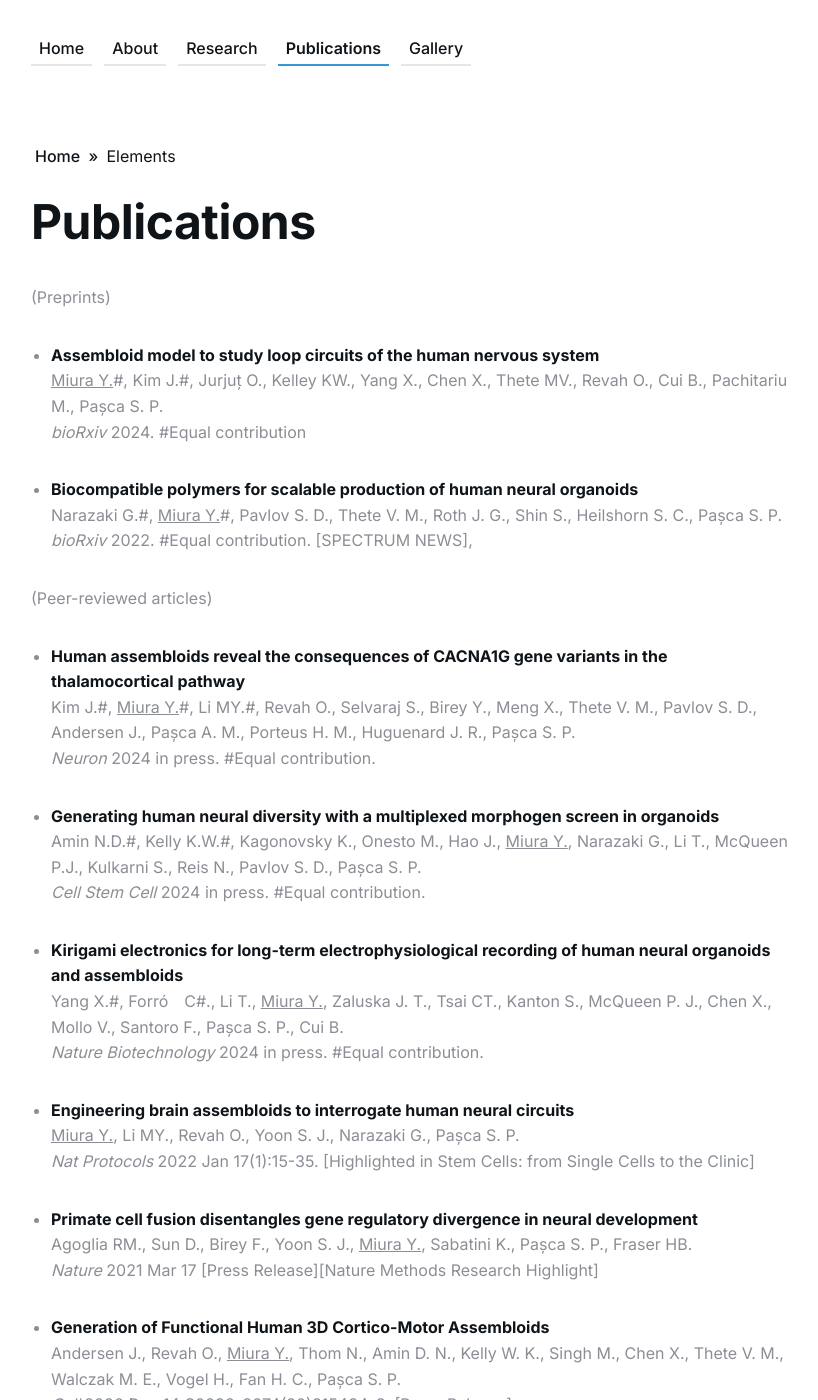
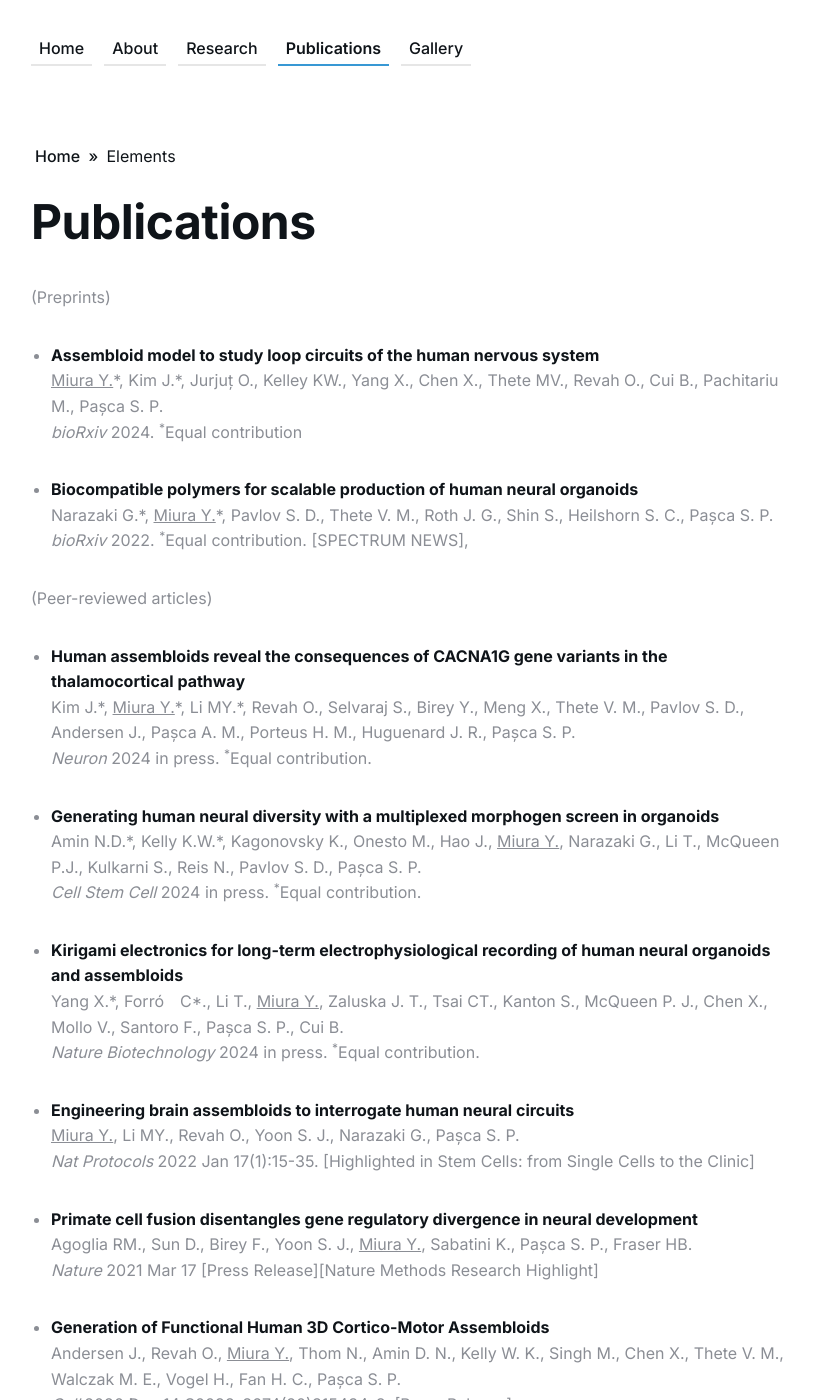
Before and after one commit to ykmiura/ykmiura.github.io, a Jekyll site: the page built from _pages/elements.md, in a window 1280 px wide and 1400 px high. Shown: the whole window, without its empty margins (229-1047 px from the left). Built offline with Jekyll 4.4.1, drawn with Linux system fonts in a browser that asks for light colours; some of the changed text lies outside the part shown.

```diff
--- a/_pages/elements.md
+++ b/_pages/elements.md
@@ -7,25 +7,25 @@ page_cover:
 ---
 (Preprints)
 * **Assembloid model to study loop circuits of the human nervous system**<br>
-<ins>Miura Y.</ins>#, Kim J.#, Jurjuț O., Kelley KW., Yang X., Chen X., Thete MV., Revah O., Cui B., Pachitariu M., Pașca S. P.<br>
-*bioRxiv* 2024. #Equal contribution
+<ins>Miura Y.</ins>\*, Kim J.\*, Jurjuț O., Kelley KW., Yang X., Chen X., Thete MV., Revah O., Cui B., Pachitariu M., Pașca S. P.<br>
+*bioRxiv* 2024. <sup>\*</sup>Equal contribution
 
 * **Biocompatible polymers for scalable production of human neural organoids**<br>
-Narazaki G.#, <ins>Miura Y.</ins>#, Pavlov S. D., Thete V. M., Roth J. G., Shin S., Heilshorn S. C., Pașca S. P.<br>
-*bioRxiv* 2022. #Equal contribution. [SPECTRUM NEWS],
+Narazaki G.\*, <ins>Miura Y.</ins>\*, Pavlov S. D., Thete V. M., Roth J. G., Shin S., Heilshorn S. C., Pașca S. P.<br>
+*bioRxiv* 2022. <sup>\*</sup>Equal contribution. [SPECTRUM NEWS],
 
 (Peer-reviewed articles)
 * **Human assembloids reveal the consequences of CACNA1G gene variants in the thalamocortical pathway**<br>
-Kim J.#, <ins>Miura Y.</ins>#, Li MY.#, Revah O., Selvaraj S., Birey Y., Meng X., Thete V. M., Pavlov S. D., Andersen J., Pașca A. M., Porteus H. M., Huguenard J. R., Pașca S. P.<br>
-*Neuron* 2024 in press. #Equal contribution.
+Kim J.\*, <ins>Miura Y.</ins>\*, Li MY.\*, Revah O., Selvaraj S., Birey Y., Meng X., Thete V. M., Pavlov S. D., Andersen J., Pașca A. M., Porteus H. M., Huguenard J. R., Pașca S. P.<br>
+*Neuron* 2024 in press. <sup>\*</sup>Equal contribution.
 
 * **Generating human neural diversity with a multiplexed morphogen screen in organoids**<br>
-Amin N.D.#, Kelly K.W.#, Kagonovsky K., Onesto M., Hao J., <ins>Miura Y.</ins>, Narazaki G., Li T., McQueen P.J., Kulkarni S., Reis N., Pavlov S. D., Pașca S. P.<br>
-*Cell Stem Cell* 2024 in press. #Equal contribution.
+Amin N.D.\*, Kelly K.W.\*, Kagonovsky K., Onesto M., Hao J., <ins>Miura Y.</ins>, Narazaki G., Li T., McQueen P.J., Kulkarni S., Reis N., Pavlov S. D., Pașca S. P.<br>
+*Cell Stem Cell* 2024 in press. <sup>\*</sup>Equal contribution.
 
 * **Kirigami electronics for long-term electrophysiological recording of human neural organoids and assembloids**<br>
-Yang X.#, Forró　C#., Li T., <ins>Miura Y.</ins>, Zaluska J. T., Tsai CT., Kanton S., McQueen P. J., Chen X., Mollo V., Santoro F., Pașca S. P., Cui B.<br>
-*Nature Biotechnology* 2024 in press. #Equal contribution.
+Yang X.\*, Forró　C\*., Li T., <ins>Miura Y.</ins>, Zaluska J. T., Tsai CT., Kanton S., McQueen P. J., Chen X., Mollo V., Santoro F., Pașca S. P., Cui B.<br>
+*Nature Biotechnology* 2024 in press. <sup>\*</sup>Equal contribution.
 
 * **Engineering brain assembloids to interrogate human neural circuits**<br>
 <ins>Miura Y.</ins>, Li MY., Revah O., Yoon S. J., Narazaki G., Pașca S. P.<br>
@@ -60,12 +60,12 @@ Ngo Thai Bich V., Hongu T., <ins>Miura Y.</ins>, Katagiri N., Ohbayashi N., Yama
 *Biochem Biophys Res Commun*. 2017 Nov 18;493(2):1089-1094.
 
 * **The small G protein Arf6 expressed in keratinocytes by HGF stimulation is a regulator for skin wound healing**<br>
-<ins>Miura Y.</ins>#, Ngo Thai Bich V.#, Furuya M., Hasegawa H., Takahashi S., Katagiri N., Hongu T., Funakoshi Y., Ohbayashi N., Kanaho Y.<br>
-*Sci Rep*. 2017 Apr 21;7:46649. <sup>*</sup>Equal contribution.
+<ins>Miura Y.</ins>\*, Ngo Thai Bich V.\*, Furuya M., Hasegawa H., Takahashi S., Katagiri N., Hongu T., Funakoshi Y., Ohbayashi N., Kanaho Y.<br>
+*Sci Rep*. 2017 Apr 21;7:46649. <sup>\*</sup>Equal contribution.
 
 * **ACAP3 regulates neurite outgrowth through its GAP activity specific to Arf6 in mouse hippocampal neurons**<br>
-<ins>Miura Y.</ins>#, Hongu T.#, Yamauchi Y., Funakoshi Y., Katagiri N., Ohbayashi N., Kanaho Y.<br>
-*Biochem J*. 2016 Sep 1;473(17):2591-602. <sup>*</sup>Equal contribution.
+<ins>Miura Y.</ins>\*, Hongu T.#\* Yamauchi Y., Funakoshi Y., Katagiri N., Ohbayashi N., Kanaho Y.<br>
+*Biochem J*. 2016 Sep 1;473(17):2591-602. <sup>\*</sup>Equal contribution.
 
 (Reviews and Preview papers)
 * **Mapping human brain organoids on a spatial atlas**<br>
```
